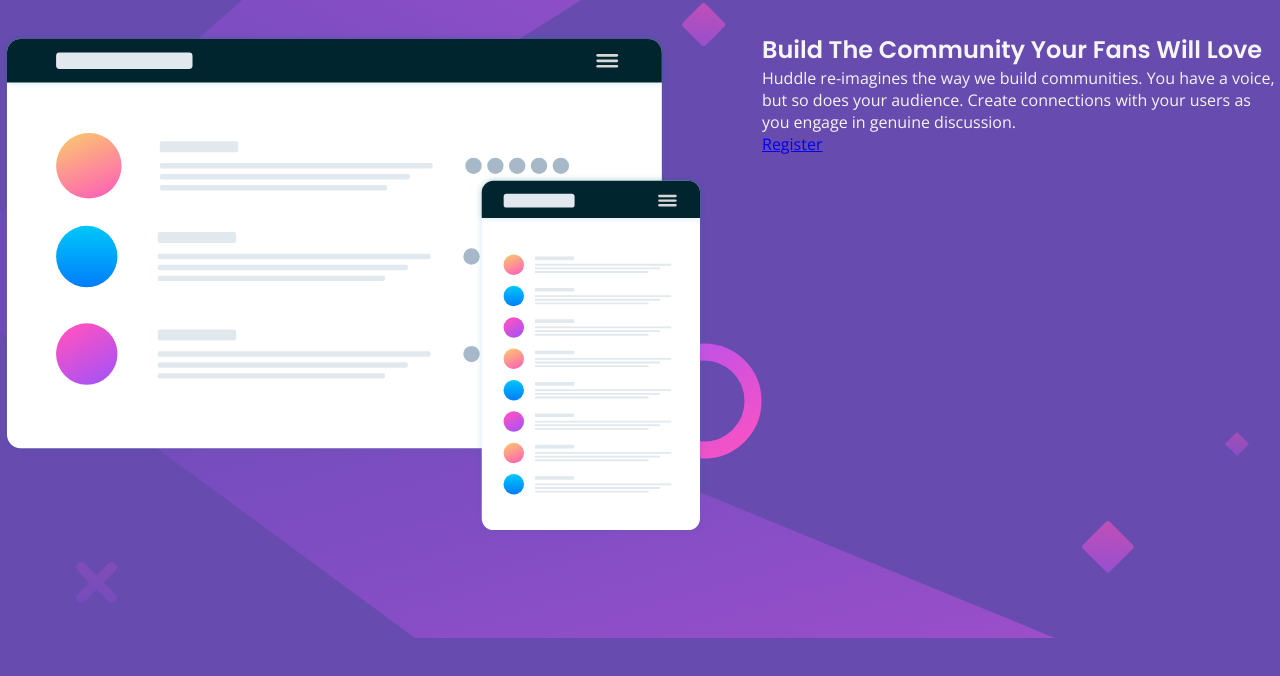
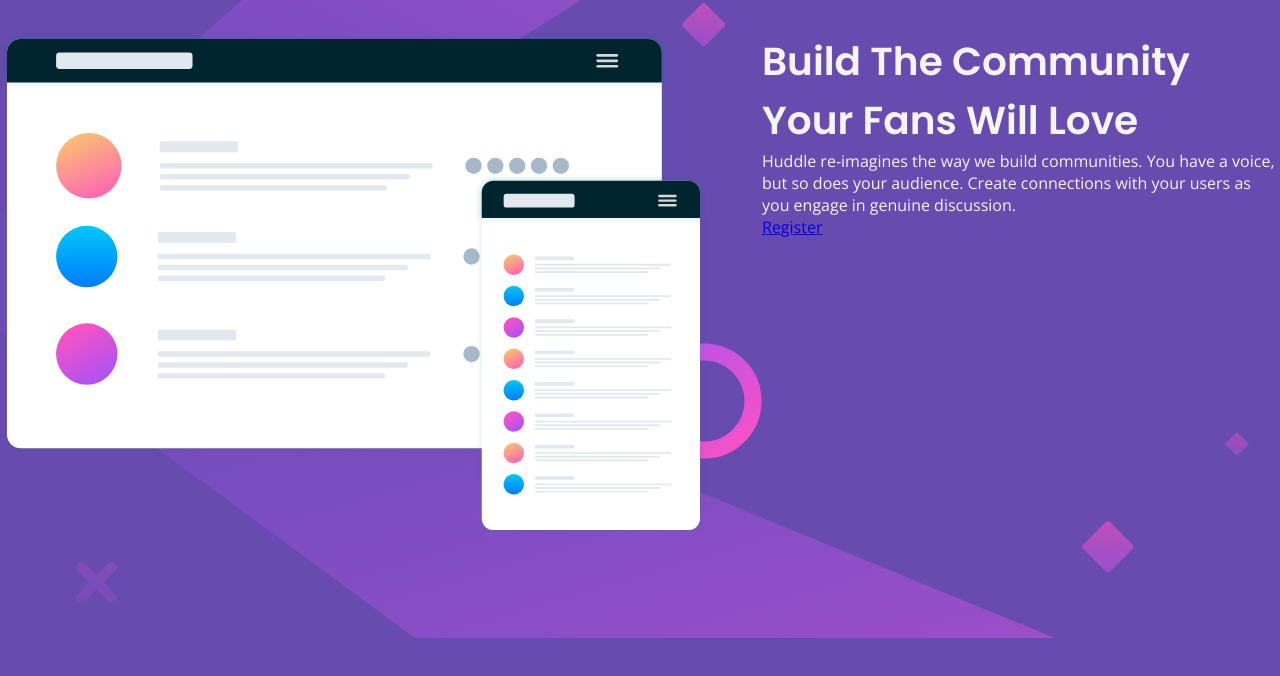
Before and after one commit to raveneliette/huddle-landing-page-with-a-single-introductory-section, a plain HTML site: page index.html in a window 1280 px wide. Shown: the part 162-838 px from the top of the page. Drawn offline with nearby package versions, Linux system fonts and the light colour scheme.

Commit message:
Changed h1 font size

```diff
--- a/css/style.css
+++ b/css/style.css
@@ -54,6 +54,10 @@ header .logo {
   color: #f5f5f5;
 }
 
+.info-container h1 {
+  font-size: 2.44rem;
+}
+
 /* Media Queries */
 /* Tablets and Under */
 @media (max-width: 768px) {
```
